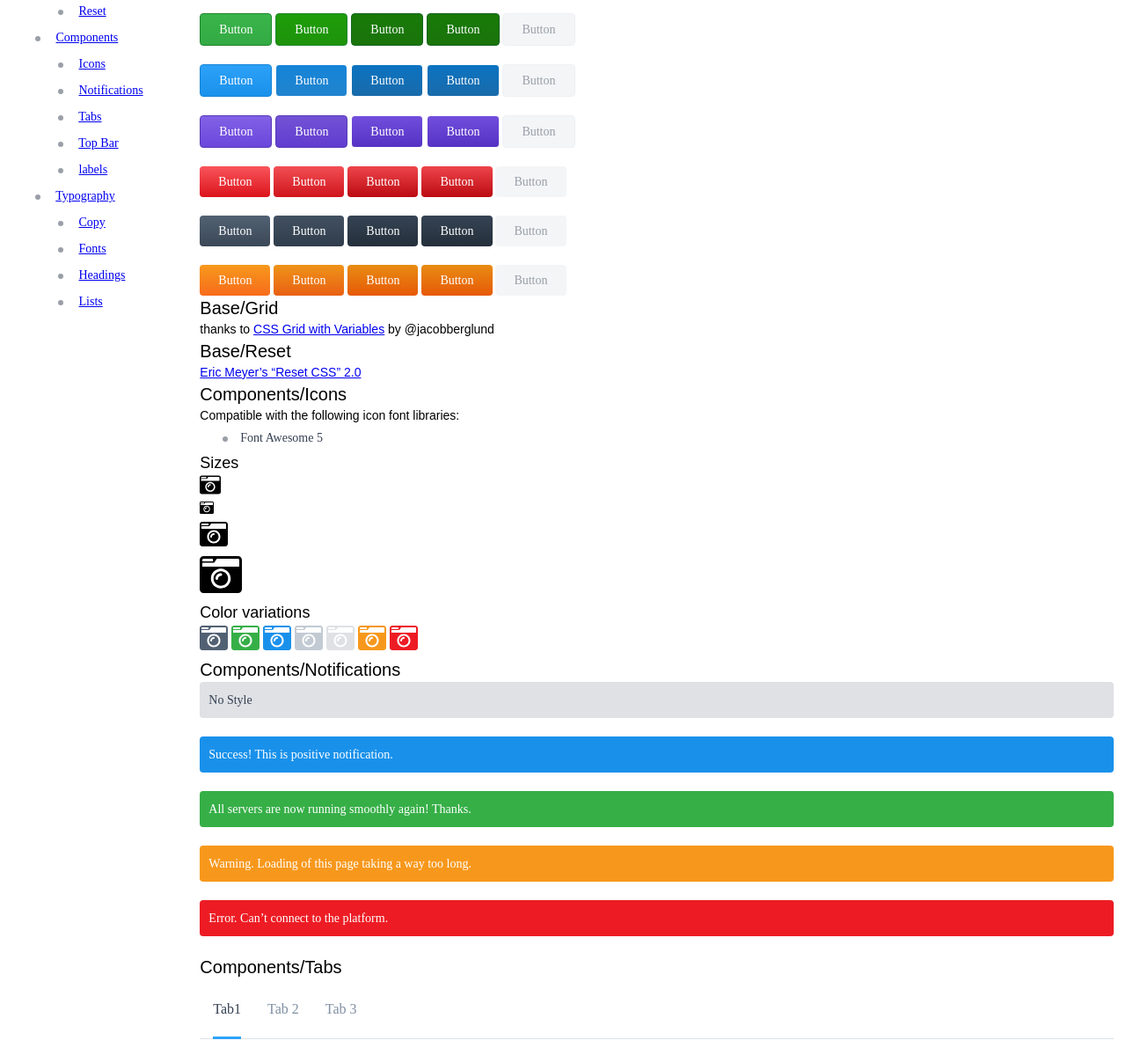
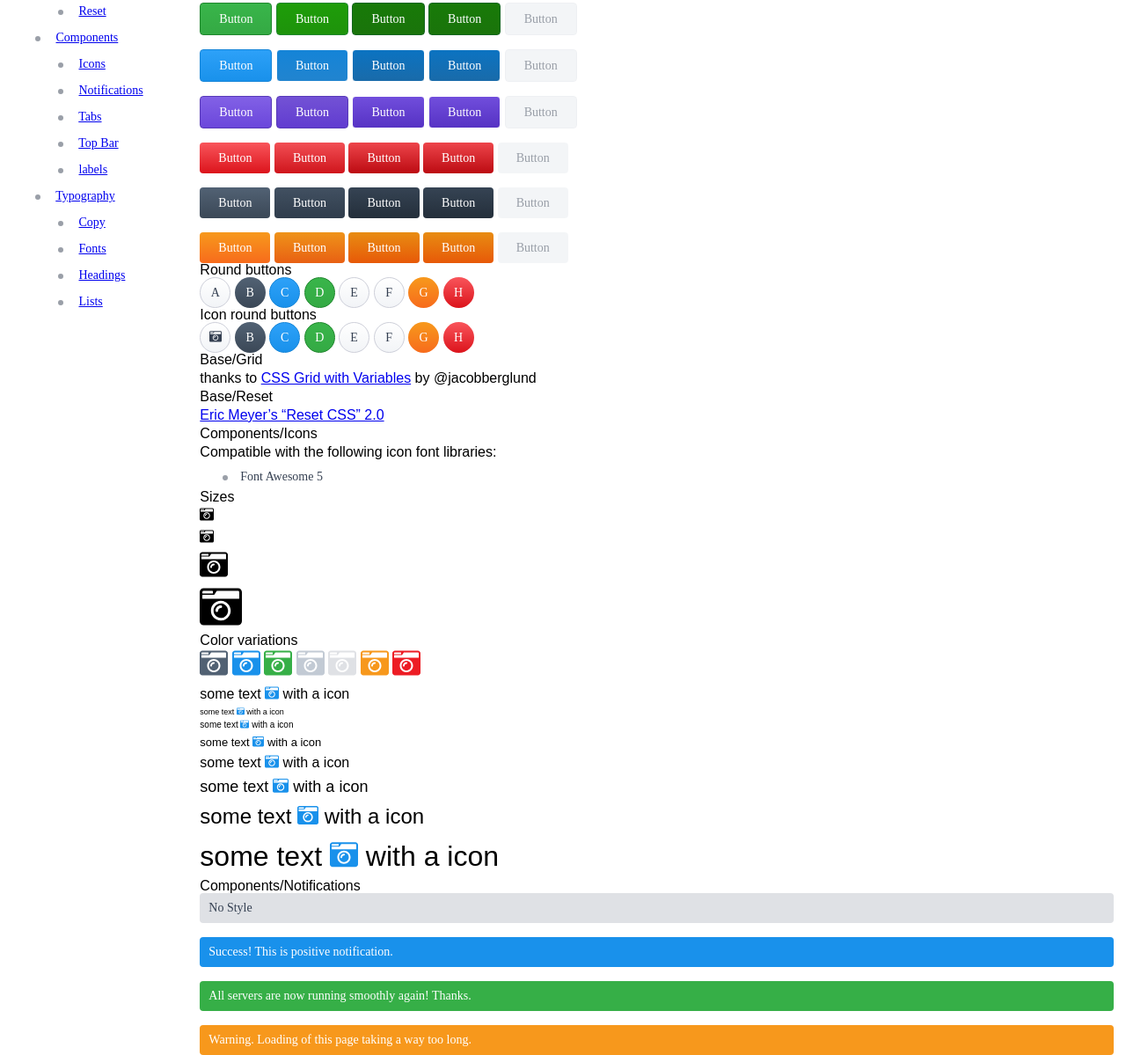
Before and after one commit to alicerce/alicerce-css--old, a website: page docs/index.html in a window 1280 px wide. Shown: the part 162-1361 px from the top of the page at 88% size. Drawn offline with Linux system fonts and the light colour scheme.

Commit message:
refactor: update icons, add examples

```diff
--- a/docs/index.html
+++ b/docs/index.html
@@ -197,42 +197,71 @@
   :root {
     --font-family--regular: 'Source Sans Pro', sans-serif;
     --font-family--semibold: 'Source Sans Pro', sans-serif;
-    --font-size--xx-large: 20px;
-    --font-size--x-large: 18px;
-    --font-size--large: 16px;
-    --font-size--medium: 14px;
-    --font-size--small: 12px;
+    --font-size--xx-large: 48px;
+    --font-size--xx-large: 32px;
+    --font-size--x-large: 24px;
+    --font-size--large: 18px;
+    --font-size--medium: 16px;
+    --font-size--small: 13px;
+    --font-size--x-small: 10px;
+    --font-size--xx-small: 9px;
+    --font-size: var(--font-size--medium);
+    --line-height-ratio: 1.618;
     --color-text-normal: #354052;
   }
   body {
     font-family: var(--font-family--semibold);
     font-weight: 400;
-    font-size: var(--font-size--medium);
-    line-height: 21px;
+    --font-size: var(--font-size--medium);
   }
   h1,
   .is-text-h1 {
     font-family: var(--font-family--regular);
-    font-size: var(--font-size--xx-large);
-    line-height: 28px;
+    --font-size: var(--font-size--xx-large);
   }
   h2,
   .is-text-h2 {
     font-family: var(--font-family--regular);
-    font-size: var(--font-size--x-large);
-    line-height: 26px;
+    --font-size: var(--font-size--x-large);
   }
   h3,
   .is-text-h3 {
     font-family: var(--font-family--regular);
-    font-size: var(--font-size--large);
-    line-height: 24px;
+    --font-size: var(--font-size--large);
   }
   p,
   .is-text-p {
     font-family: var(--font-family--regular);
-    font-size: var(--font-size--medium);
-    line-height: 21px;
+    font-size: var(--font-size);
+    line-height: calc(var(--font-size) * var(--line-height-ratio));
+  }
+  p.is-size--xx-small,
+  .is-text-p.is-size--xx-small {
+    --font-size: var(--font-size--xx-small);
+  }
+  p.is-size--x-small,
+  .is-text-p.is-size--x-small {
+    --font-size: var(--font-size--x-small);
+  }
+  p.is-size--small,
+  .is-text-p.is-size--small {
+    --font-size: var(--font-size--small);
+  }
+  p.is-size--medium,
+  .is-text-p.is-size--medium {
+    --font-size: var(--font-size--medium);
+  }
+  p.is-size--large,
+  .is-text-p.is-size--large {
+    --font-size: var(--font-size--large);
+  }
+  p.is-size--x-large,
+  .is-text-p.is-size--x-large {
+    --font-size: var(--font-size--x-large);
+  }
+  p.is-size--xx-large,
+  .is-text-p.is-size--xx-large {
+    --font-size: var(--font-size--xx-large);
   }
   ul,
   .is-ul,
@@ -300,6 +329,14 @@
     line-height: var(--line-height);
     padding: var(--padding);
     transition: all 0.2s linear;
+  }
+  .button.is-rounded {
+    display: inline-block;
+    height: 35px;
+    width: 35px;
+    border-radius: 50%;
+    padding: 0;
+    border-radius: 50%;
   }
   .button.is-green {
     --background-image: linear-gradient(-180deg, #39b54a 0%, #34aa44 98%);
@@ -390,7 +427,7 @@
     opacity: 0.5;
   }
   .icon {
-    --icon-size: 1.5rem;
+    --icon-size: 1em;
     align-items: center;
     display: inline-flex;
     justify-content: center;
@@ -402,24 +439,26 @@
     height: var(--icon-size) !important;
     display: block;
     color: var(--background-color);
+    transform: translateY(1px);
+    transform: translateY(calc(var(--font-size) / 10));
   }
   .icon.is-small {
-    --icon-size: 1rem;
+    --icon-size: 1em;
   }
   .icon.is-medium {
-    --icon-size: 2rem;
+    --icon-size: 2em;
   }
   .icon.is-large {
-    --icon-size: 3rem;
+    --icon-size: 3em;
   }
   .icon.is-black {
     --background-color: #516173;
   }
   .icon.is-blue {
-    --background-color: #36af47;
+    --background-color: #1991eb;
   }
   .icon.is-green {
-    --background-color: #1991eb;
+    --background-color: #36af47;
   }
   .icon.is-grey--dark {
     --background-color: #c2cad4;
@@ -787,6 +826,30 @@
 <button class="button is-orange is-focused">Button</button>
 <button class="button is-orange is-active">Button</button>
 <button class="button is-orange is-disabled">Button</button>
+
+<h2 class="main-section-sg-by-emiloberg" id="section-Round_buttons">Round buttons</h2>
+<button class="button is-rounded">A</button>
+<button class="button is-rounded is-black">B</button>
+<button class="button is-rounded is-blue">C</button>
+<button class="button is-rounded is-green">D</button>
+<button class="button is-rounded is-grey">E</button>
+<button class="button is-rounded is-grey">F</button>
+<button class="button is-rounded is-orange">G</button>
+<button class="button is-rounded is-red">H</button>
+
+<h2 class="main-section-sg-by-emiloberg" id="section-Icon_round_buttons">Icon round buttons</h2>
+<button class="button is-rounded">
+  <span class="icon">
+    <i class="fas fa-camera-retro"></i>
+  </span>
+</button>
+<button class="button is-rounded is-black">B</button>
+<button class="button is-rounded is-blue">C</button>
+<button class="button is-rounded is-green">D</button>
+<button class="button is-rounded is-grey">E</button>
+<button class="button is-rounded is-grey">F</button>
+<button class="button is-rounded is-orange">G</button>
+<button class="button is-rounded is-red">H</button>
               </div>
 
 
@@ -855,6 +918,62 @@
 <span class="icon is-medium is-red">
   <i class="fas fa-camera-retro"></i>
 </span></p>
+<p>
+  some text
+  <span class="icon is-blue">
+    <i class="fas fa-camera-retro"></i>
+  </span>
+  with a icon
+</p>
+<p class="is-size--xx-small">
+  some text
+  <span class="icon is-blue">
+    <i class="fas fa-camera-retro"></i>
+  </span>
+  with a icon
+</p>
+<p class="is-size--x-small">
+  some text
+  <span class="icon is-blue">
+    <i class="fas fa-camera-retro"></i>
+  </span>
+  with a icon
+</p>
+<p class="is-size--small">
+  some text
+  <span class="icon is-blue">
+    <i class="fas fa-camera-retro"></i>
+  </span>
+  with a icon
+</p>
+<p class="is-size--medium">
+  some text
+  <span class="icon is-blue">
+    <i class="fas fa-camera-retro"></i>
+  </span>
+  with a icon
+</p>
+<p class="is-size--large">
+  some text
+  <span class="icon is-blue">
+    <i class="fas fa-camera-retro"></i>
+  </span>
+  with a icon
+</p>
+<p class="is-size--x-large">
+  some text
+  <span class="icon is-blue">
+    <i class="fas fa-camera-retro"></i>
+  </span>
+  with a icon
+</p>
+<p class="is-size--xx-large">
+  some text
+  <span class="icon is-blue">
+    <i class="fas fa-camera-retro"></i>
+  </span>
+  with a icon
+</p>
               </div>
 
 
```
Also changed, not shown: src/components/icons.styl (+74 -6 lines), dist/index.css, 1 other file.
